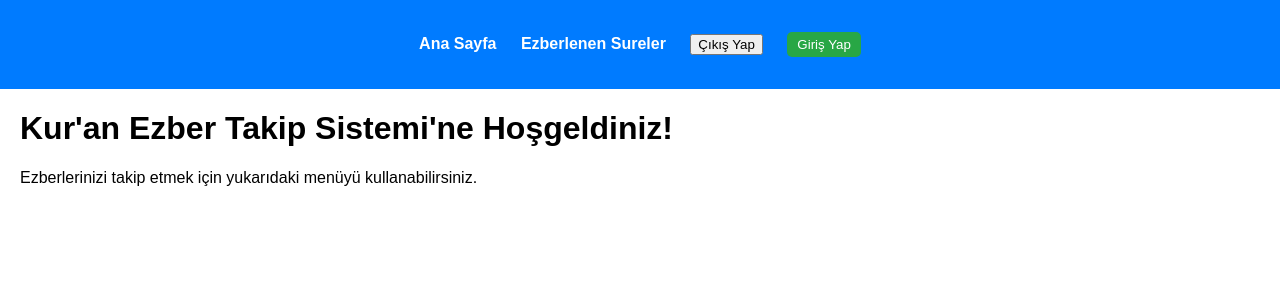
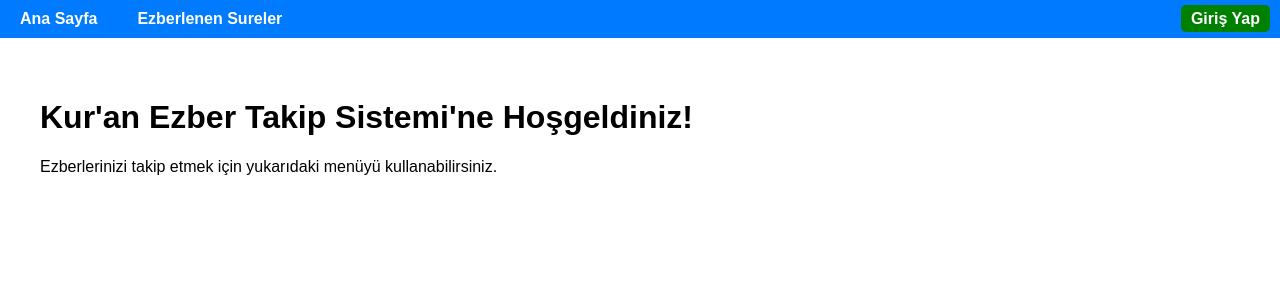
Before and after one commit to saitsabuncu/quran-learning-app, a Django app: page / in a window 1280 px wide. Shown: the top 300 px of the page. Run offline with Django 5.2, Linux system fonts and the light colour scheme.

Commit message:
frontend

```diff
--- a/backend/frontend/templates/base.html
+++ b/backend/frontend/templates/base.html
@@ -7,25 +7,26 @@
     <link rel="stylesheet" href="/static/css/style.css">
 </head>
 <body>
-    <nav>
-        <ul>
-            <li><a href="/">Ana Sayfa</a></li>
-            <li><a href="/memorized-surahs/">Ezberlenen Sureler</a></li>
-            <li>
+    <nav style="background-color: #007BFF; color: white; padding: 10px; display: flex; justify-content: space-between; align-items: center;">
+        <div>
+            <ul style="list-style: none; margin: 0; padding: 0; display: flex; gap: 20px;">
+                <li><a href="/" style="color: white; text-decoration: none; font-weight: bold;">Ana Sayfa</a></li>
+                <li><a href="/memorized-surahs/" style="color: white; text-decoration: none; font-weight: bold;">Ezberlenen Sureler</a></li>
+            </ul>
+        </div>
+        <div>
+            {% if user.is_authenticated %}
                 <form action="{% url 'logout' %}" method="post" style="display: inline;">
                     {% csrf_token %}
-                    <button type="submit">Çıkış Yap</button>
+                    <button type="submit" style="background-color: red; color: white; border: none; padding: 5px 10px; border-radius: 5px;">Çıkış Yap</button>
                 </form>
-            </li>
-            <li>
-                <form action="{% url 'login_page' %}" method="get" style="display: inline;">
-                    <button type="submit" style="background-color: #28a745; color: white; border: none; padding: 5px 10px; border-radius: 5px; cursor: pointer;">Giriş Yap</button>
-                </form>
-            </li>
-        </ul>
+            {% else %}
+                <a href="{% url 'login_page' %}" style="background-color: green; color: white; text-decoration: none; padding: 5px 10px; border-radius: 5px;">Giriş Yap</a>
+            {% endif %}
+        </div>
     </nav>
 
-    <div class="content">
+    <div class="content" style="padding: 20px;">
         {% block content %}
         {% endblock %}
     </div>
```
